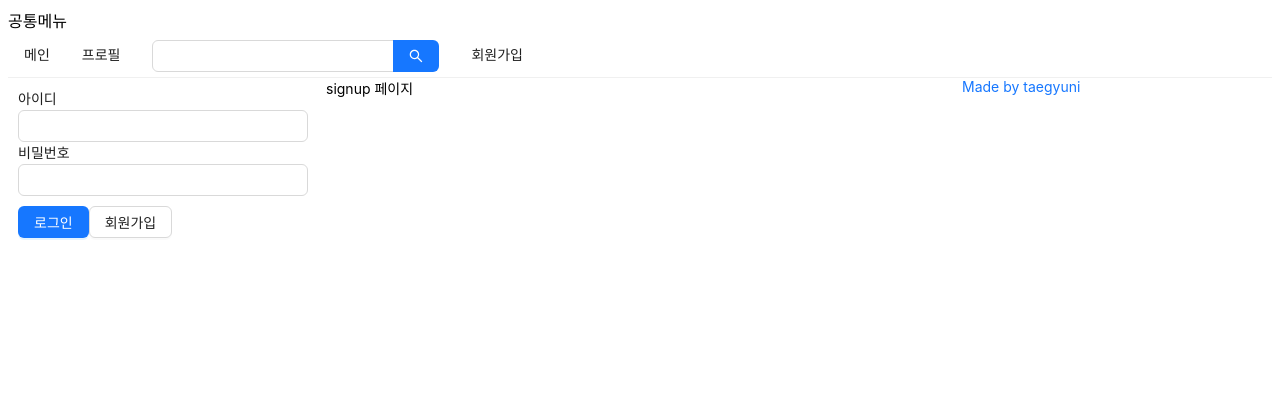
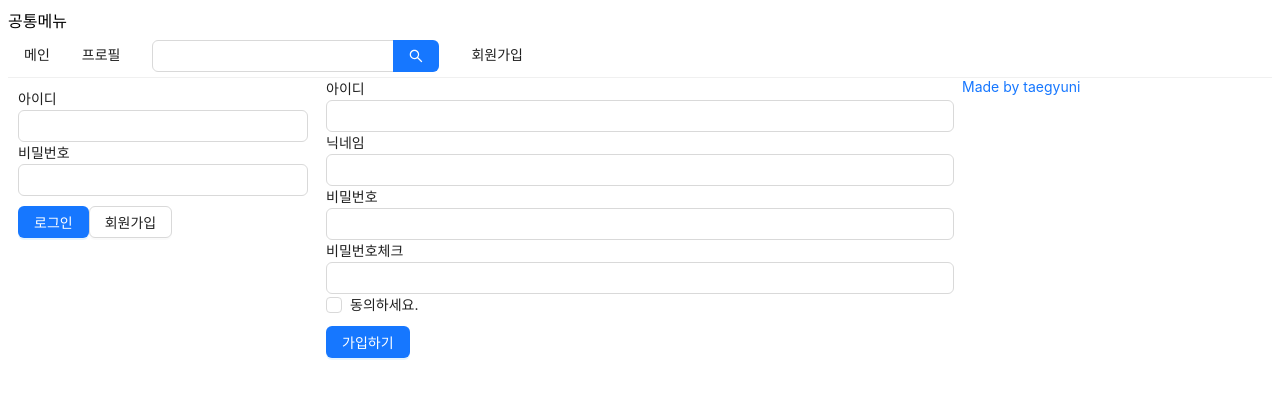
Before and after one commit to taegyuni/react-fmtile-service, a Next.js app in the folder front/: page /signup in a window 1280 px wide. Shown: the top 398 px of the page. Built offline with nearby package versions, Linux system fonts and the light colour scheme.

Commit message:
Feat: 커스텀 훅 사용으로 코드 중복제거 및 최적화

```diff
--- a/front/components/LoginForm.js
+++ b/front/components/LoginForm.js
@@ -1,7 +1,9 @@
-import React, { useCallback, useState } from 'react';
-import { Button, Form, Input } from 'antd';
-import Link from 'next/link';
-import styled from 'styled-components';
+import React, { useCallback, useState } from "react";
+import { Button, Form, Input } from "antd";
+import Link from "next/link";
+import styled from "styled-components";
+import Proptypes from "prop-types";
+import useInput from "../hooks/useInput";
 
 const ButtonWrapper = styled.div`
   margin-top: 10px;
@@ -12,17 +14,10 @@
 `;
 
 const LoginForm = ({ setIsLoggedIn }) => {
-  const [id, setId] = useState('');
-  const [password, setPassword] = useState('');
-  const [passwordCheck, setPasswordCheck] = useState('');
+  const [id, onChangeId] = useInput("");
+  const [password, onChangePassword] = useInput("");
 
-  const onChangeId = useCallback((e) => {
-    setId(e.target.value);
-  }, []);
-
-  const onChangePassword = useCallback((e) => {
-    setPassword(e.target.value);
-  }, []);
+  const [passwordCheck, setPasswordCheck] = useState("");
 
   const onSubmitForm = useCallback(() => {
     console.log(id, password);
@@ -58,4 +53,9 @@
     </FormWrapper>
   );
 };
+
+LoginForm.propTypes = {
+  setIsLoggedIn: Proptypes.func.isRequired,
+};
+
 export default LoginForm;
--- /dev/null
+++ b/front/hooks/useInput.js
@@ -0,0 +1,10 @@
+import { useState, useCallback } from "react";
+
+export default (initialValue = null) => {
+  const [value, setValue] = useState(initialValue);
+
+  const handler = useCallback((e) => {
+    setValue(e.target.value);
+  }, []);
+  return [value, handler];
+};
--- a/front/pages/signup.js
+++ b/front/pages/signup.js
@@ -1,9 +1,103 @@
-import AppLayout from '../components/AppLayout';
+import React, { useCallback, useState } from "react";
+import styled from "styled-components";
+import AppLayout from "../components/AppLayout";
+import Head from "next/head";
+import { Form, Input, Checkbox, Button } from "antd";
+import useInput from "../hooks/useInput";
+
+const ErrorMessage = styled.div`
+  color: red;
+`;
 
 const signup = () => {
+  const [id, onChangeId] = useInput("");
+  const [nickname, onChangeNickname] = useInput("");
+  const [password, onChangePassword] = useInput("");
+
+  const [passwordCheck, setPasswordCheck] = useState("");
+  const [passwordError, setPasswordError] = useState(false);
+  const onChangePasswordCheck = useCallback(
+    (e) => {
+      setPasswordCheck(e.target.value);
+      setPasswordError(e.target.value !== password);
+    },
+    [password]
+  );
+
+  const [term, setTerm] = useState("");
+  const [termError, setTermError] = useState(false);
+  const onChangeTerm = useCallback((e) => {
+    setTerm(e.target.checked);
+    setTermError(false);
+  }, []);
+
+  const onSubmit = useCallback(() => {
+    if (password !== passwordCheck) {
+      return setPasswordError(true);
+    }
+    if (!term) {
+      return setTermError(true);
+    }
+    console.log(id, nickname, password);
+  }, [password, passwordCheck, term]);
   return (
     <AppLayout>
-      <div>signup 페이지</div>
+      <Head>
+        <title>회원가입 | NodeBird</title>
+      </Head>
+      <Form onFinish={onSubmit}>
+        <div>
+          <label htmlFor="user-id">아이디</label>
+          <br />
+          <Input name="user-id" value={id} required onChange={onChangeId} />
+        </div>
+        <div>
+          <label htmlFor="user-nick">닉네임</label>
+          <br />
+          <Input
+            name="user-nick"
+            value={nickname}
+            required
+            onChange={onChangeNickname}
+          />
+        </div>
+        <div>
+          <label htmlFor="user-password">비밀번호</label>
+          <br />
+          <Input
+            name="user-password"
+            type="password"
+            value={password}
+            required
+            onChange={onChangePassword}
+          />
+        </div>
+        <div>
+          <label htmlFor="user-password-check">비밀번호체크</label>
+          <br />
+          <Input
+            name="user-password-check"
+            type="password"
+            value={passwordCheck}
+            required
+            onChange={onChangePasswordCheck}
+          />
+          {passwordError && (
+            <ErrorMessage>비밀번호가 일치하지 않습니다.</ErrorMessage>
+          )}
+        </div>
+        <div>
+          <Checkbox name="use-term" checked={term} onChange={onChangeTerm}>
+            동의하세요.
+          </Checkbox>
+          {termError && <ErrorMessage>약관에 동의해야합니다.</ErrorMessage>}
+        </div>
+        <div style={{ marginTop: 10 }}>
+          <Button type="primary" htmlType="submit">
+            가입하기
+          </Button>
+        </div>
+      </Form>
     </AppLayout>
   );
 };
```
Also changed, not shown: front/components/FollowList.js (+8 -8 lines).
